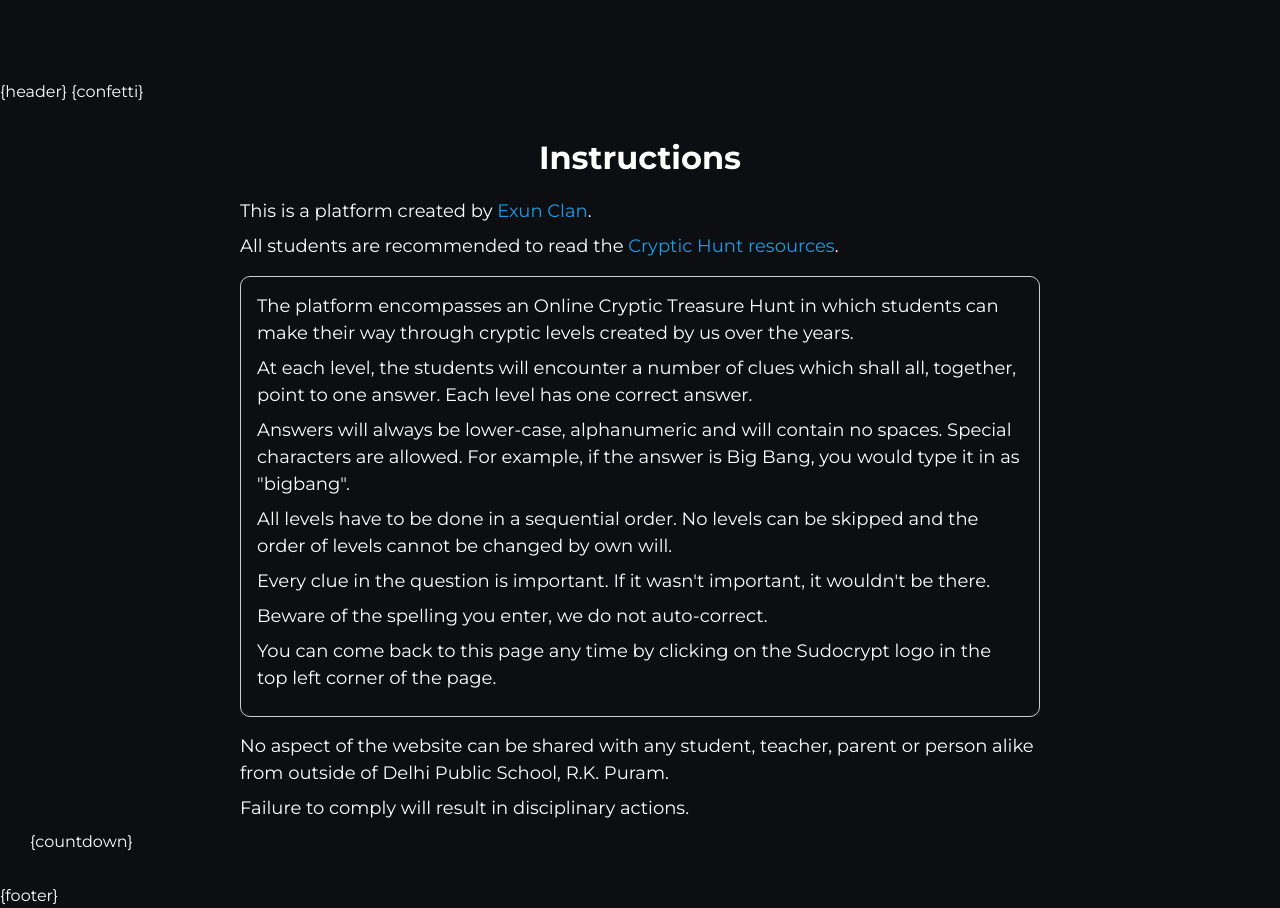
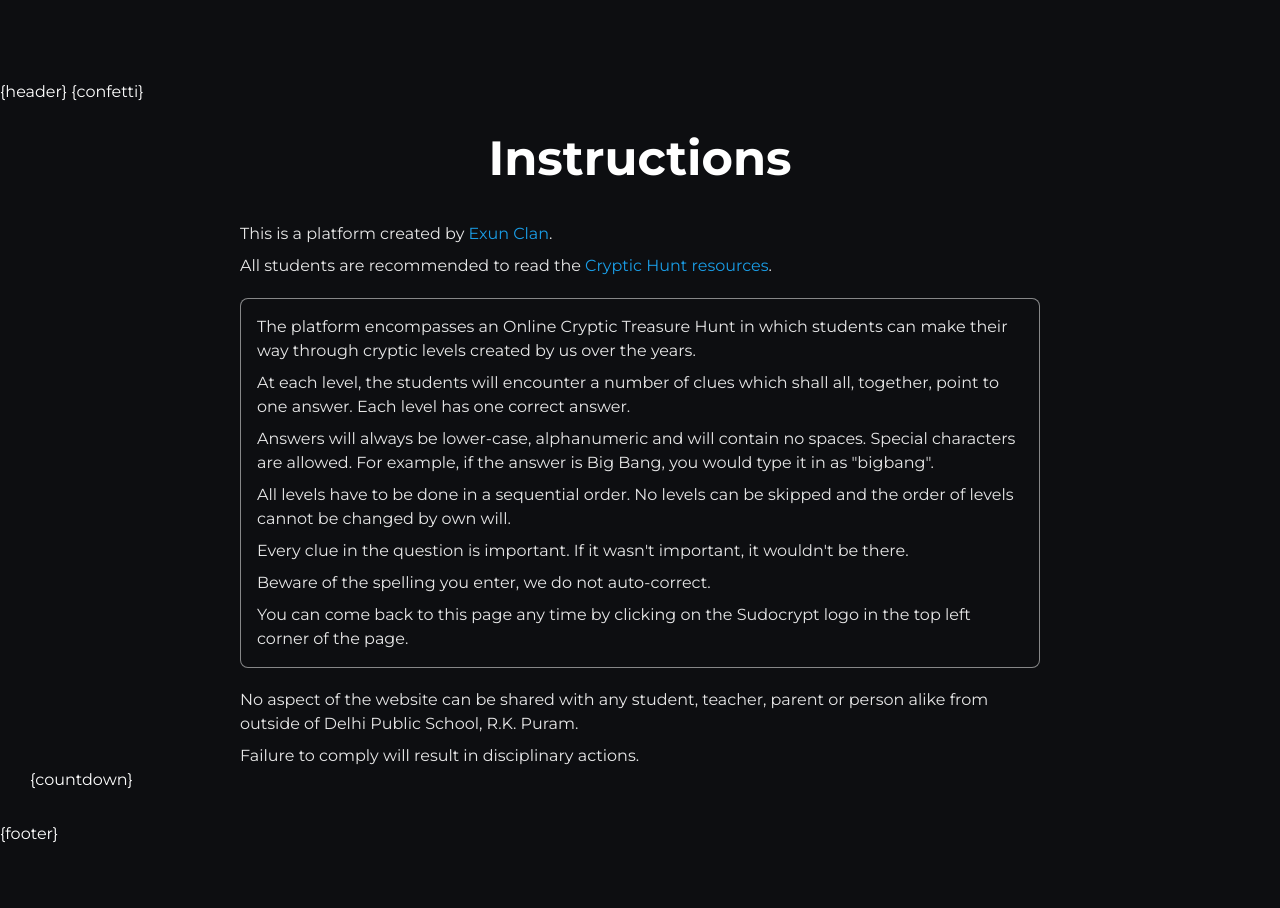
Before and after one commit to aludayalu/intrasudo24, a plain HTML site: page components/index.html in a window 1280 px wide. After the commit the page ends 846 px from the top, so only its background shows below. Drawn offline with Linux system fonts and the light colour scheme; files that its build step writes are made by us from their sources; files whose address does not match are found by name.

Commit message:
Formatting CSS

```diff
--- a/components/index.html
+++ b/components/index.html
@@ -13,7 +13,8 @@
 
     <title>Intra Sudo 2024</title>
 
-    <link rel="stylesheet" href="https://fonts.googleapis.com/css2?family=Montserrat:ital,wght@0,100..900;1,100..900&display=swap">
+    <link rel="stylesheet"
+        href="https://fonts.googleapis.com/css2?family=Montserrat:ital,wght@0,100..900;1,100..900&display=swap">
     <link rel="stylesheet" href="main.css">
     <script src="tailwind.js"></script>
 
@@ -29,34 +30,40 @@
         <div id="random" class="relative w-full">
             <div class="transition transition-all duration-300 w-full">
                 <div class="container w-full">
-                    <p class="title">Instructions</p>
+                    <h4 class="text-5xl font-bold mb-10 text-center">Instructions</h4>
                     <div class="wrapper">
-                        <div style="max-width: 800px;">
-                            <h4 class="subtitle">This is a platform created by <a href="https://exunclan.com/"
-                                    target="_blank" class="primary-link">Exun Clan</a>.</h4>
-                            <h4 class="subtitle">All students are recommended to read the <a
+                        <div class="max-w-[800px] text-base text-white/90 flex flex-col gap-2">
+                            <p>This is a platform created by <a href="https://exunclan.com/" target="_blank"
+                                    class="text-[var(--primary)]">Exun Clan</a>.</p>
+                            <p>All students are recommended to read the <a
                                     href="https://docs.google.com/document/d/1bpeRtE2YC09lHyKIuPUFJkxxp1gfuPPvRneCMJxPv7U/edit"
-                                    target="_blank" class="primary-link">Cryptic Hunt resources</a>.</h4>
-                            <div class="nabhay-rounded-lg">
-                                <h4 class="subtitle">The platform encompasses an Online Cryptic Treasure Hunt in which
+                                    target="_blank" class="text-[var(--primary)]">Cryptic Hunt resources</a>.</p>
+
+                            <div
+                                class="my-3 p-4 bg-[var(--background)] border border-white/50 rounded-lg w-full flex flex-col gap-2">
+                                <p>The platform encompasses an Online Cryptic Treasure Hunt in which
                                     students can make their way through cryptic levels created by us over the years.
-                                </h4>
-                                <h4 class="subtitle">At each level, the students will encounter a number of clues which
-                                    shall all, together, point to one answer. Each level has one correct answer.</h4>
-                                <h4 class="subtitle">Answers will always be lower-case, alphanumeric and will contain no
+                                </p>
+                                <p>At each level, the students will encounter a number of clues which
+                                    shall all, together, point to one answer. Each level has one correct answer.</p>
+                                <p>Answers will always be lower-case, alphanumeric and will contain no
                                     spaces. Special characters are allowed. For example, if the answer is Big Bang, you
-                                    would type it in as "bigbang".</h4>
-                                <h4 class="subtitle">All levels have to be done in a sequential order. No levels can be
-                                    skipped and the order of levels cannot be changed by own will.</h4>
-                                <h4 class="subtitle">Every clue in the question is important. If it wasn't important, it
-                                    wouldn't be there.</h4>
-                                <h4 class="subtitle">Beware of the spelling you enter, we do not auto-correct.</h4>
-                                <h4 class="subtitle">You can come back to this page any time by clicking on the
-                                    Sudocrypt logo in the top left corner of the page.</h4>
+                                    would type it in as "bigbang".</p>
+                                <p>All levels have to be done in a sequential order. No levels can be
+                                    skipped and the order of levels cannot be changed by own will.</p>
+                                <p>Every clue in the question is important. If it wasn't important, it
+                                    wouldn't be there.</p>
+                                <p>Beware of the spelling you enter, we do not auto-correct.</p>
+                                <p>You can come back to this page any time by clicking on the
+                                    Sudocrypt logo in the top left corner of the page.</p>
                             </div>
-                            <h4 class="subtitle">No aspect of the website can be shared with any student, teacher,
-                                parent or person alike from outside of Delhi Public School, R.K. Puram.</h4>
-                            <h4 class="subtitle">Failure to comply will result in disciplinary actions.</h4>
+
+                            <div class="w-full flex flex-col gap-2">
+                                <p>No aspect of the website can be shared with any student, teacher, parent or person
+                                    alike
+                                    from outside of Delhi Public School, R.K. Puram.</p>
+                                <p>Failure to comply will result in disciplinary actions.</p>
+                            </div>
                         </div>
                     </div>
                     {countdown}
@@ -67,4 +74,5 @@
     </div>
 
 </body>
+
 </html>
--- a/public/main.css
+++ b/public/main.css
@@ -14,6 +14,32 @@ body {
   overflow-x: hidden;
 }
 
+html::-webkit-scrollbar,
+body::-webkit-scrollbar,
+.scroll::-webkit-scrollbar {
+  width: 10px;
+}
+
+html::-webkit-scrollbar,
+body::-webkit-scrollbar,
+.scroll {
+  border-radius: 10px;
+  border: 0.5px solid rgba(255, 255, 255, 0.1);
+}
+
+html::-webkit-scrollbar,
+body::-webkit-scrollbar,
+.scroll::-webkit-scrollbar {
+  background: rgba(255, 255, 255, 0.1);
+  border-radius: 10px;
+}
+
+html::-webkit-scrollbar,
+body::-webkit-scrollbar,
+.scroll::-webkit-scrollbar {
+  background: rgba(255, 255, 255, 0.2);
+}
+
 canvas {
   overflow-y: hidden;
   overflow-x: hidden;
@@ -25,34 +51,6 @@ canvas {
   max-width: 800px;
   margin: 0 auto;
   padding: 30px;
-}
-
-.title {
-  font-size: 2rem;
-  font-weight: bold;
-  margin-bottom: 16px;
-  text-align: center;
-}
-
-.subtitle {
-  font-size: 1.125rem;
-  margin-bottom: 8px;
-}
-
-.primary-link {
-  color: var(--primary);
-}
-
-.nabhay-rounded-lg {
-  margin: 16px 0;
-  padding: 16px;
-  background-color: var(--background);
-  border: 1px solid #ccc;
-  border-radius: 10px;
-}
-
-h4 {
-  margin: 0 0 8px 0;
 }
 
 a {
@@ -80,19 +78,19 @@ a {
   user-select: none;
 }
 
-.checkbox input:checked~.checkbox__checkmark {
+.checkbox input:checked ~ .checkbox__checkmark {
   background-color: var(--primary);
 }
 
-.checkbox input:checked~.checkbox__checkmark:after {
+.checkbox input:checked ~ .checkbox__checkmark:after {
   opacity: 1;
 }
 
-.checkbox:hover input~.checkbox__checkmark {
+.checkbox:hover input ~ .checkbox__checkmark {
   background-color: var(--background);
 }
 
-.checkbox:hover input:checked~.checkbox__checkmark {
+.checkbox:hover input:checked ~ .checkbox__checkmark {
   background-color: var(--primary);
 }
 
@@ -121,18 +119,6 @@ a {
   transition: opacity 0.25s ease;
 }
 
-.signinbtn {
-  height: 6vh;
-  width: 25vw;
-  background-color: white;
-  border-radius: 2px;
-  box-shadow: 0px 7px 0px 0px #9a9a9a;
-  color: black;
-  position: relative;
-  left: 50%;
-  transform: translate(-50%);
-}
-
 input[type="number"]::-webkit-inner-spin-button,
 input[type="number"]::-webkit-outer-spin-button {
   -webkit-appearance: none;
@@ -140,29 +126,3 @@ input[type="number"]::-webkit-outer-spin-button {
   appearance: none;
   margin: 0;
 }
-
-html::-webkit-scrollbar,
-body::-webkit-scrollbar,
-.scroll::-webkit-scrollbar {
-  width: 10px;
-}
-
-html::-webkit-scrollbar,
-body::-webkit-scrollbar,
-.scroll {
-  border-radius: 10px;
-  border: 0.5px solid rgba(255, 255, 255, 0.1);
-}
-
-html::-webkit-scrollbar,
-body::-webkit-scrollbar,
-.scroll::-webkit-scrollbar {
-  background: rgba(255, 255, 255, 0.1);
-  border-radius: 10px;
-}
-
-html::-webkit-scrollbar,
-body::-webkit-scrollbar,
-.scroll::-webkit-scrollbar {
-  background: rgba(255, 255, 255, 0.2);
-}
```
Also changed, not shown: components/countdown.html (+22 -10 lines), components/footer.html (+4 -5 lines), components/header.html (+2 -6 lines), components/signinbutton.html (+9 -6 lines), public/signup.css (indentation only), 1 other file.
